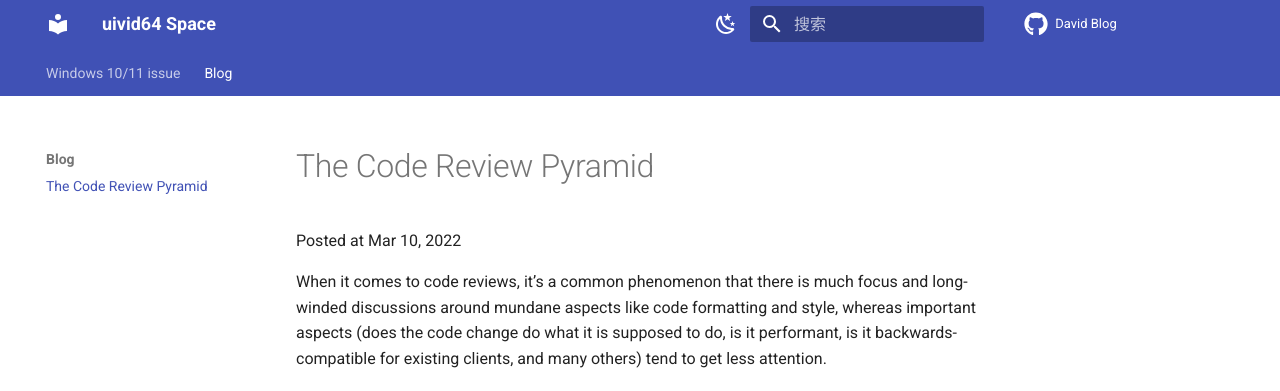
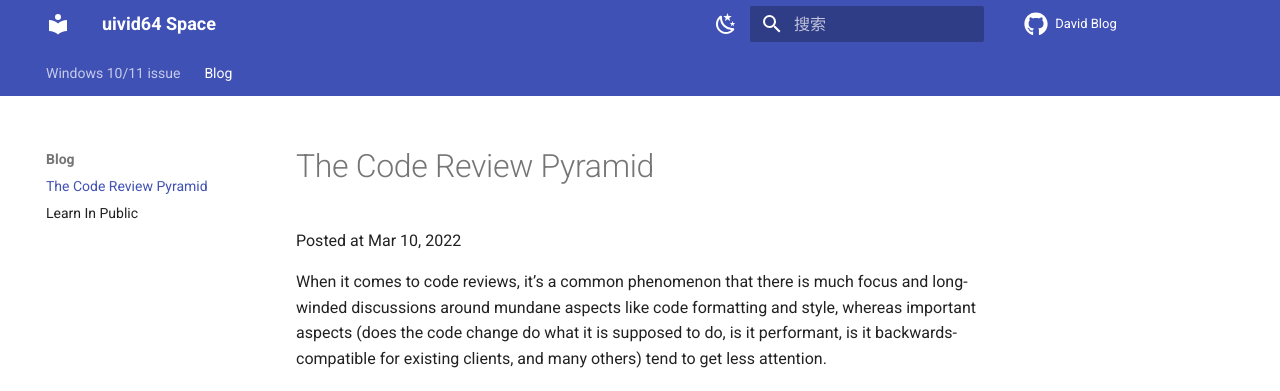
Before and after one commit to uivid64/uivid64.github.io, an MkDocs documentation site: the page built from docs/Blogs/The Code Review Pyramid.md, in a window 1280 px wide. Shown: the top 391 px of the page. Built offline with MkDocs 1.6.1 and Material for MkDocs 9.7.7, drawn with Linux system fonts in a browser that asks for light colours; comment, search, counter and statistics services are not loaded.

Commit message:
Update mkdocs.yml

```diff
--- a/mkdocs.yml
+++ b/mkdocs.yml
@@ -56,6 +56,7 @@ nav:
       - WSL: Windows/WSL.md
     - Blog:
       - The Code Review Pyramid: Blogs/The Code Review Pyramid.md
+      - Learn In Public: Blogs/Learn In Public.md
 
 
 
```
